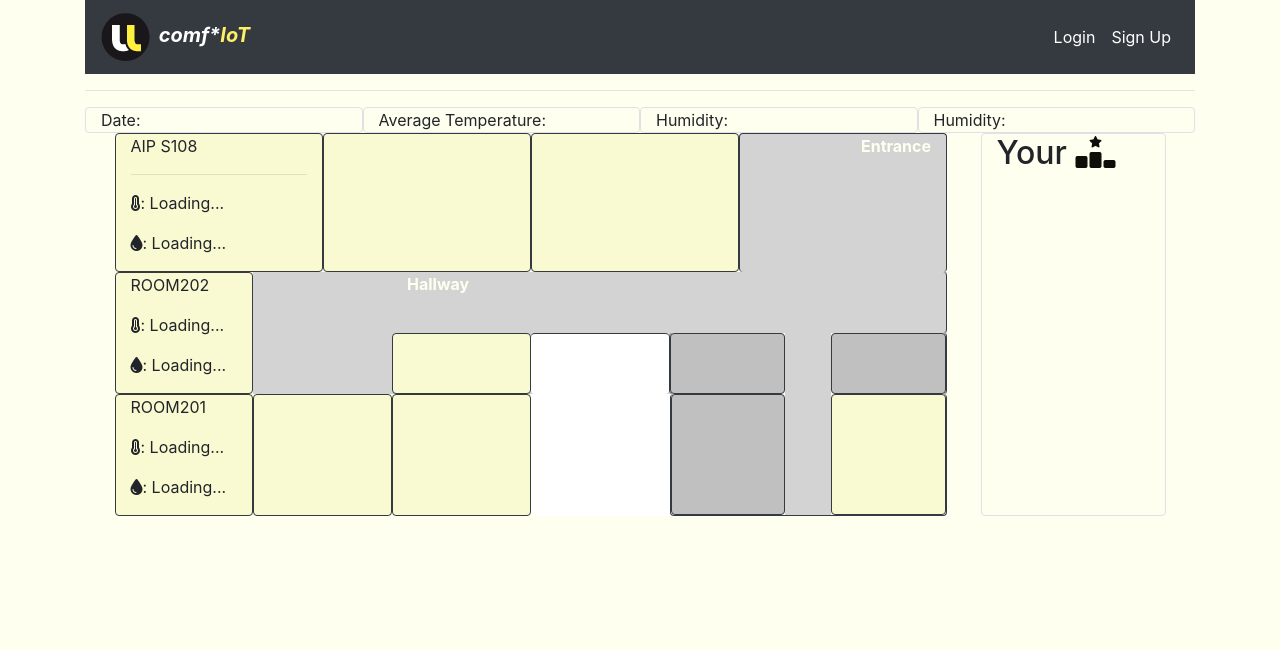
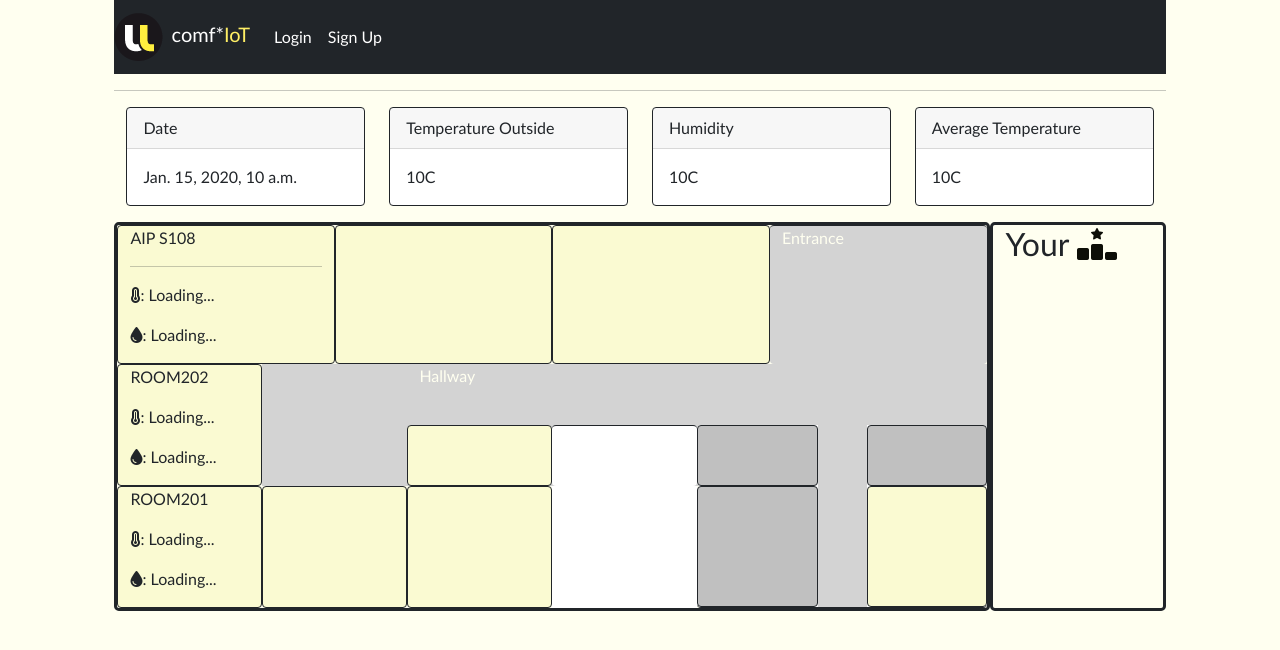
Before and after one commit to shrnsubedi/IoT-Dashboard-Web, a Django app: template dashboard/templates/dashboard/landing.html in a window 1280 px wide. Shown: the top 650 px of the page. Run offline with Django 3.2, Linux system fonts and the light colour scheme; the template is opened without the code that fills it: most values are stand-ins (such as "Sample title", 1, 10 or a date in 2020); some libraries are stand-ins or nearby versions.

Commit message:
- [x] update html and css

```diff
--- a/dashboard/templates/dashboard/base.html
+++ b/dashboard/templates/dashboard/base.html
@@ -5,16 +5,17 @@
     <meta charset="UTF-8" />
     <meta name="viewport" content="width=device-width, initial-scale=1.0" />
     <title>IoT Dashboard</title>
-    <link
+    <link href="https://cdn.jsdelivr.net/npm/bootstrap@5.0.2/dist/css/bootstrap.min.css"
       rel="stylesheet"
-      href="https://stackpath.bootstrapcdn.com/bootstrap/4.5.0/css/bootstrap.min.css"
-      integrity="sha384-9aIt2nRpC12Uk9gS9baDl411NQApFmC26EwAOH8WgZl5MYYxFfc+NcPb1dKGj7Sk"
-      crossorigin="anonymous"
-    />
+      integrity="sha384-EVSTQN3/azprG1Anm3QDgpJLIm9Nao0Yz1ztcQTwFspd3yD65VohhpuuCOmLASjC"
+      crossorigin="anonymous"/>
     <link rel="stylesheet" href="{% static 'css/main.css' %}" />
     <style>
       body{
-        background-color: #FFFFF0
+        background-color: #FFFFF0;
+        font-family: "Gill Sans", sans-serif;
+        margin-left: 8%;
+        margin-right: 8%;
       }
       .ul-yellow {
         color: #FFEF65;
@@ -23,7 +24,7 @@
         background-color: #FFEF65;
       }
       .class-room-available{
-        background-color: #FAFAD2
+        background-color: #FAFAD2;
       }
       .hallway{
         background-color: #D3D3D3
--- a/dashboard/templates/dashboard/landing.html
+++ b/dashboard/templates/dashboard/landing.html
@@ -60,26 +60,50 @@
 
 
 </script>
+
 <div class="container">
     <div class="row">
-        <div class="col-3 col-md-3 border rounded">
-            Date:
+        <div class="col-sm-3">
+            <div class="card border-dark mb-3" style="max-width: 18rem;">
+                <div class="card-header">Date</div>
+                <div class="card-body text-dark">
+                  <p class="card-text">{{today_date}}</p>
+                </div>
+              </div>
         </div>
-        <div class="col-3 col-md-3 border rounded">
-            Average Temperature:
+
+        <div class="col-sm-3">
+            <div class="card border-dark mb-3" style="max-width: 18rem;">
+                <div class="card-header">Temperature Outside</div>
+                <div class="card-body text-dark">
+                  <p class="card-text">10C</p>
+                </div>
+              </div>
         </div>
-        <div class="col-3 col-md-3 border rounded">
-            Humidity:
+
+        <div class="col-sm-3">
+            <div class="card border-dark mb-3" style="max-width: 18rem;">
+                <div class="card-header">Humidity</div>
+                <div class="card-body text-dark">
+                  <p class="card-text">10C</p>
+                </div>
+              </div>
         </div>
-        <div class="col-3 col-md-3 border rounded">
-            Humidity:
+
+        <div class="col-sm-3">
+            <div class="card border-dark mb-3" style="max-width: 18rem;">
+                <div class="card-header">Average Temperature</div>
+                <div class="card-body text-dark">
+                  <p class="card-text">10C</p>
+                </div>
+              </div>
         </div>
-    </div>
+      </div>
 </div>
 
 <div class="container">
-    <div class="row gx-5">
-        <div class="container col-3 col-md-9 mr-1">
+    <div class="row">
+        <div class="container col-3 col-md-10 border border-3 border-dark rounded-3">
             <div class="row">
                 <div class="col-3 col-md-3 class-room-available border border-dark rounded">
                     <p>AIP S108</p>
@@ -135,7 +159,7 @@
                 </div>
             </div>
         </div>
-        <div class="container col-3 col-md-2 border rounded">
+        <div class="container col-3 col-md-2 border border-3 border-dark rounded-3">
             <h2>Your <i id="ranking-animation" class="fa-solid fa-ranking-star" style="color: #0d0e07;"></i></h2><span>
             <div id="room-rankings">
             </div>
--- a/dashboard/views.py
+++ b/dashboard/views.py
@@ -1,4 +1,5 @@
 import json
+from datetime import datetime
 from typing import Any
 
 from django.http import JsonResponse
@@ -17,6 +18,9 @@
     def get_context_data(self, **kwargs: Any) -> dict[str, Any]:
         context = super().get_context_data(**kwargs)
         context["room_names"] = [room.name for room in Room.objects.all()]
+        context["today_date"] = datetime.now().date
+        context["today_temperature"] = "10C"
+
         return context
 
 
```
